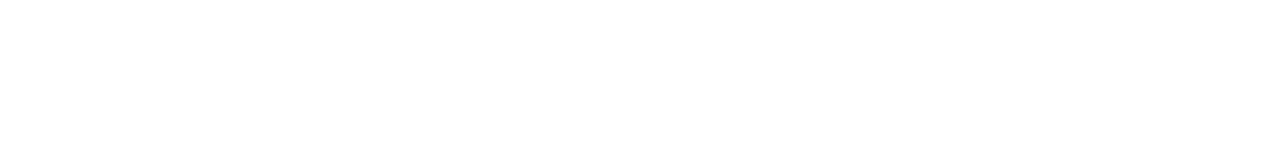
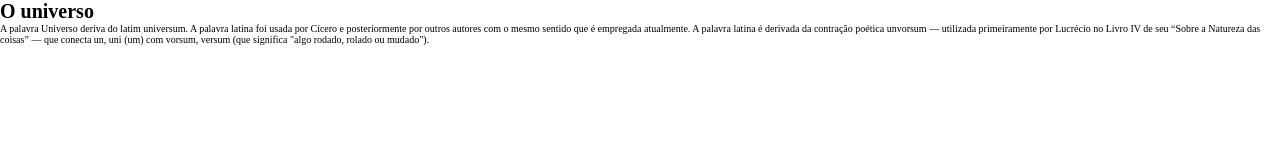
Before and after one commit to PedroMartinelli/SPAProject, a plain HTML site: page pages/universe.html in a window 1280 px wide. Drawn offline with Linux system fonts and the light colour scheme.

Commit message:
universe.html main created

```diff
--- a/pages/universe.html
+++ b/pages/universe.html
@@ -12,3 +12,11 @@
   <link rel="preconnect" href="https://fonts.gstatic.com" crossorigin>
   <link rel="stylesheet" href="homeStyle.css">
 </head>
+
+<main>
+  <h1>O universo</h1>
+  <p>A palavra Universo deriva do latim universum. A palavra latina foi usada por Cícero e posteriormente por outros autores com o mesmo sentido que é empregada atualmente.
+    A palavra latina é derivada da contração poética unvorsum — utilizada primeiramente por Lucrécio no Livro IV de seu “Sobre a Natureza das coisas” — que conecta un, uni (um)
+    com vorsum, versum (que significa "algo rodado, rolado ou mudado").
+  </p>
+</main>
```
